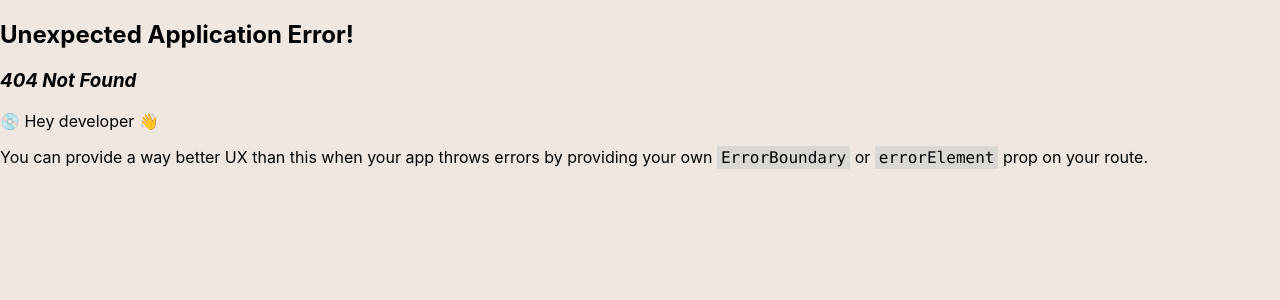
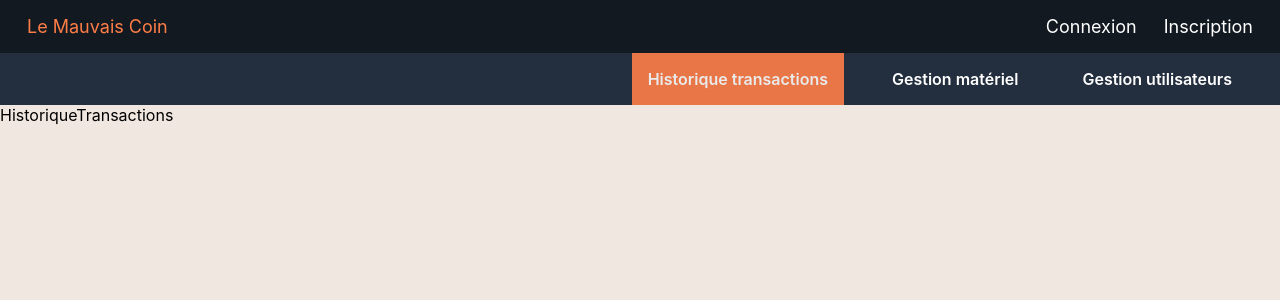
Before and after one commit to CantinDeBrunoy/gestionMateriel, a React (Create React App) app in the folder frontend/: page /menuAdmin in a window 1280 px wide. Before the commit this address had no page. Shown: the top 300 px of the page. Built offline with nearby package versions, Linux system fonts and the light colour scheme.

Commit message:
feat(menuAdmin) init

```diff
--- a/frontend/src/App.js
+++ b/frontend/src/App.js
@@ -5,6 +5,7 @@ import Connexion from './components/Connexion';
 import Inscription from './components/Inscription';
 import Accueil from './components/Accueil';
 import RechercheMateriel from './components/rechercheMateriel/RechercheMateriel';
+import MenuAdmin from './components/menuAdmin/MenuAdmin';
 
 function App() {
   const router = createBrowserRouter([
@@ -23,6 +24,10 @@ function App() {
     {
       path:"/rechercheMateriel",
       element:<RechercheMateriel/>
+    },
+    {
+      path:"/menuAdmin",
+      element:<MenuAdmin/>
     }
   ])
   return (
--- /dev/null
+++ b/frontend/src/components/menuAdmin/GestionMateriel.js
@@ -0,0 +1,13 @@
+
+
+const  GestionMateriel = () => {
+
+
+    return (
+      <div className="GestionMateriel">
+        GestionMateriel
+        </div>
+    );
+  }
+
+  export default GestionMateriel;
--- /dev/null
+++ b/frontend/src/components/menuAdmin/GestionUtlisateurs.js
@@ -0,0 +1,13 @@
+
+
+const  GestionUtilisateurs = () => {
+
+
+    return (
+      <div className="GestionUtilisateurs">
+        GestionUtilisateurs
+        </div>
+    );
+  }
+
+  export default GestionUtilisateurs;
--- /dev/null
+++ b/frontend/src/components/menuAdmin/HistoriqueTransactions.js
@@ -0,0 +1,13 @@
+
+
+const  HistoriqueTransactions = () => {
+
+
+    return (
+      <div className="HistoriqueTransactions">
+        HistoriqueTransactions
+        </div>
+    );
+  }
+
+  export default HistoriqueTransactions;
--- /dev/null
+++ b/frontend/src/components/menuAdmin/MenuAdmin.css
@@ -0,0 +1,26 @@
+.MenuAdmin-navBar{
+    width: 100%;
+    height: 6.5vh;
+    display: flex;
+    justify-content: flex-end;
+
+}
+
+.MenuAdmin-navBar>a{
+    color: white;
+    text-decoration: none;
+    display: flex;
+    align-items: center;
+    justify-content: center;
+    padding-left: 1em;
+    padding-right: 1em;
+    font-weight:600;
+    margin-right: 2em;
+}
+
+.MenuAdmin-navBar-span-isActive{
+    background-color: #FF7E47;
+    color: black;
+    cursor: pointer;
+    opacity: 0.9;
+}
--- /dev/null
+++ b/frontend/src/components/menuAdmin/MenuAdmin.js
@@ -0,0 +1,59 @@
+import "./MenuAdmin.css"
+import NavBar from "../navBar/NavBar";
+import { useState } from "react";
+import HistoriqueTransactions from "./HistoriqueTransactions";
+import GestionMateriel from "./GestionMateriel";
+import GestionUtilisateurs from "./GestionUtlisateurs";
+
+const  MenuAdmin = () => {
+    const [activePage,setActivePage] = useState([
+        {
+            title:'Historique transactions',
+            isActive:true,
+            component:<HistoriqueTransactions/>
+        },
+        {
+            title:'Gestion matériel',
+            isActive:false,
+            component:<GestionMateriel/>
+        },
+        {
+            title:'Gestion utilisateurs',
+            isActive:false,
+            component:<GestionUtilisateurs/>
+        }
+    ]);
+
+    const onClickSubNavBar = (pageActive) => {
+
+        const newActivePage = activePage.map((page)=>{
+            if(page.title === pageActive.title){
+                page.isActive = true;
+            }
+            else{
+                page.isActive = false;
+            }
+            return page;
+        });
+        setActivePage(newActivePage);
+    }
+
+    return (
+      <div className="MenuAdmin">
+          <NavBar/>
+          <div className="MenuAdmin-navBar dark-blue">
+            {
+                activePage.map((page)=><a key={page.title} onClick={() => onClickSubNavBar(page)} className={page.isActive ? 'MenuAdmin-navBar-span-isActive': ''}>{page.title}</a>)
+            }
+
+
+          </div>
+          {activePage.map((page)=> {
+            if(page.isActive)
+                return page.component
+            })}
+        </div>
+    );
+  }
+
+  export default MenuAdmin;
```
